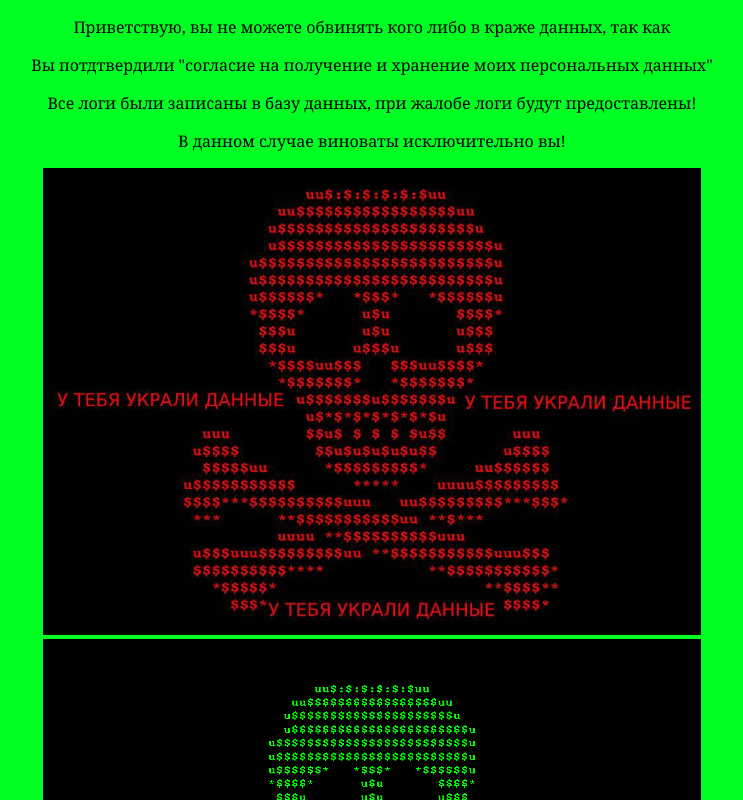
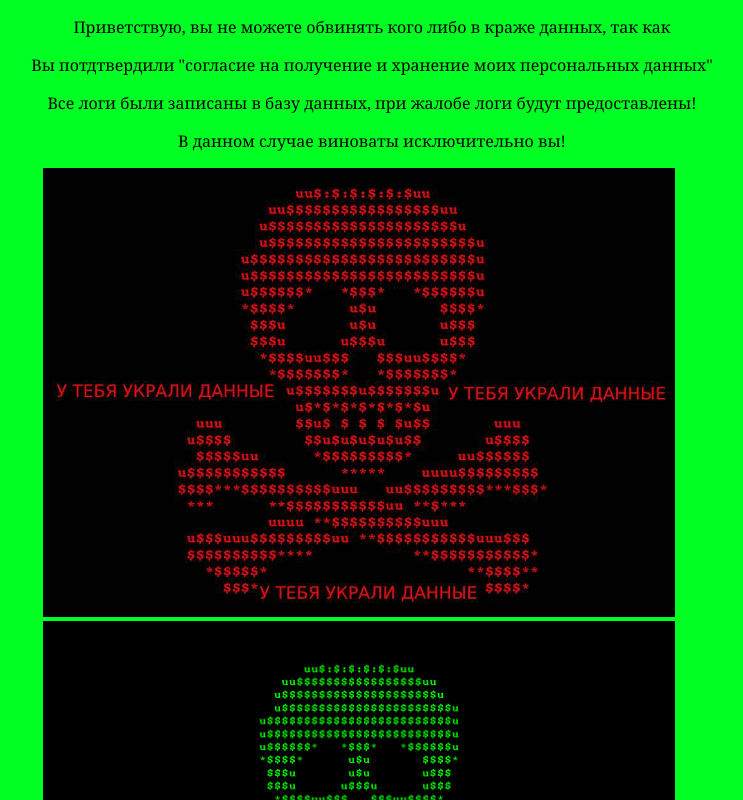
Before and after one commit to Romka21312/google-chrome, a plain HTML site: page index.html in a window 1280 px wide. Shown: the top 800 px of the page, without its empty margins (268-1011 px from the left). Drawn offline with Linux system fonts and the light colour scheme.

Commit message:
Update style.css

```diff
--- a/style.css
+++ b/style.css
@@ -1,6 +1,6 @@
 .petya-a {
-    width: 52%;
-    height: 65%;
+    width: 50%;
+    height: 60%;
     margin-left: 24%;
 }
 
```
